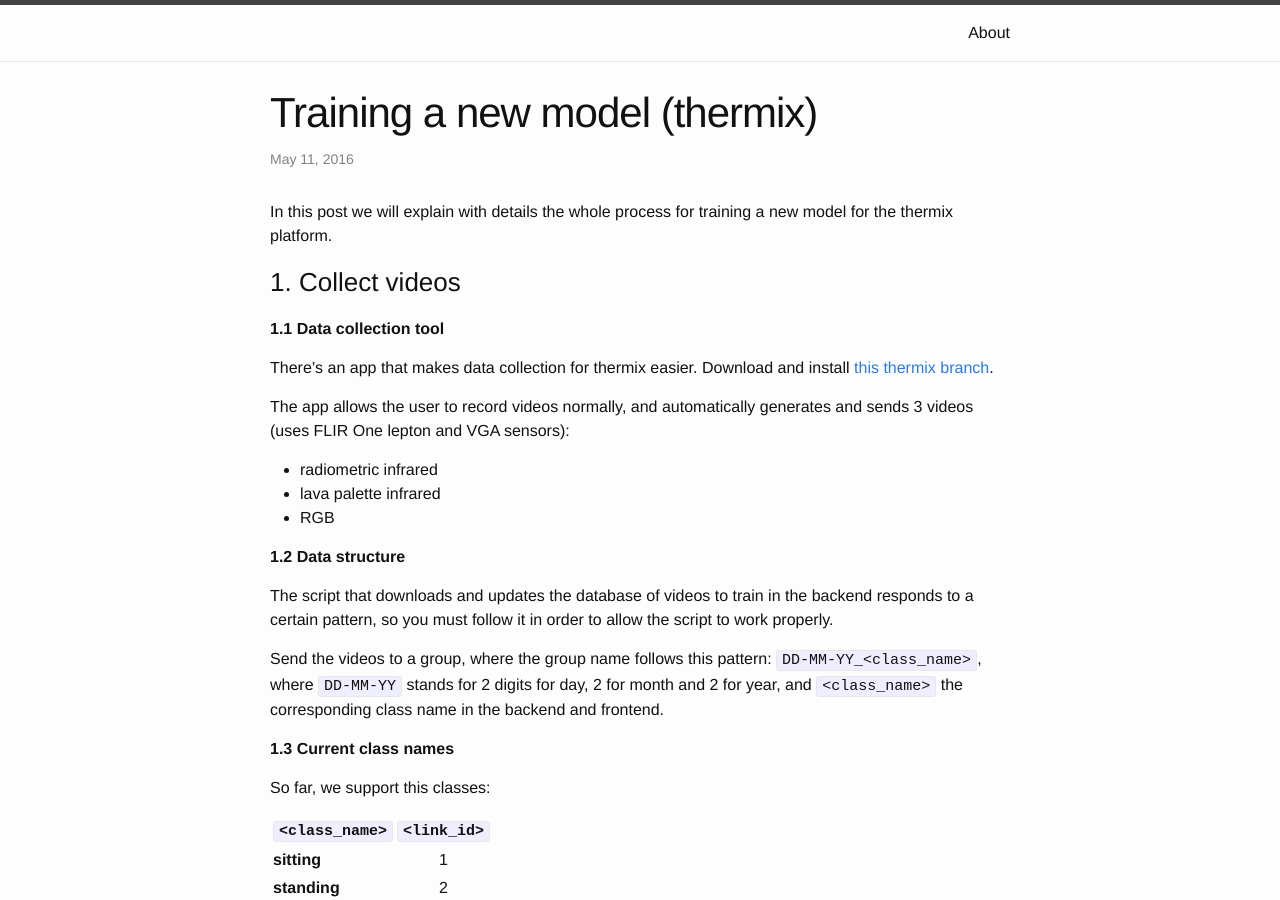
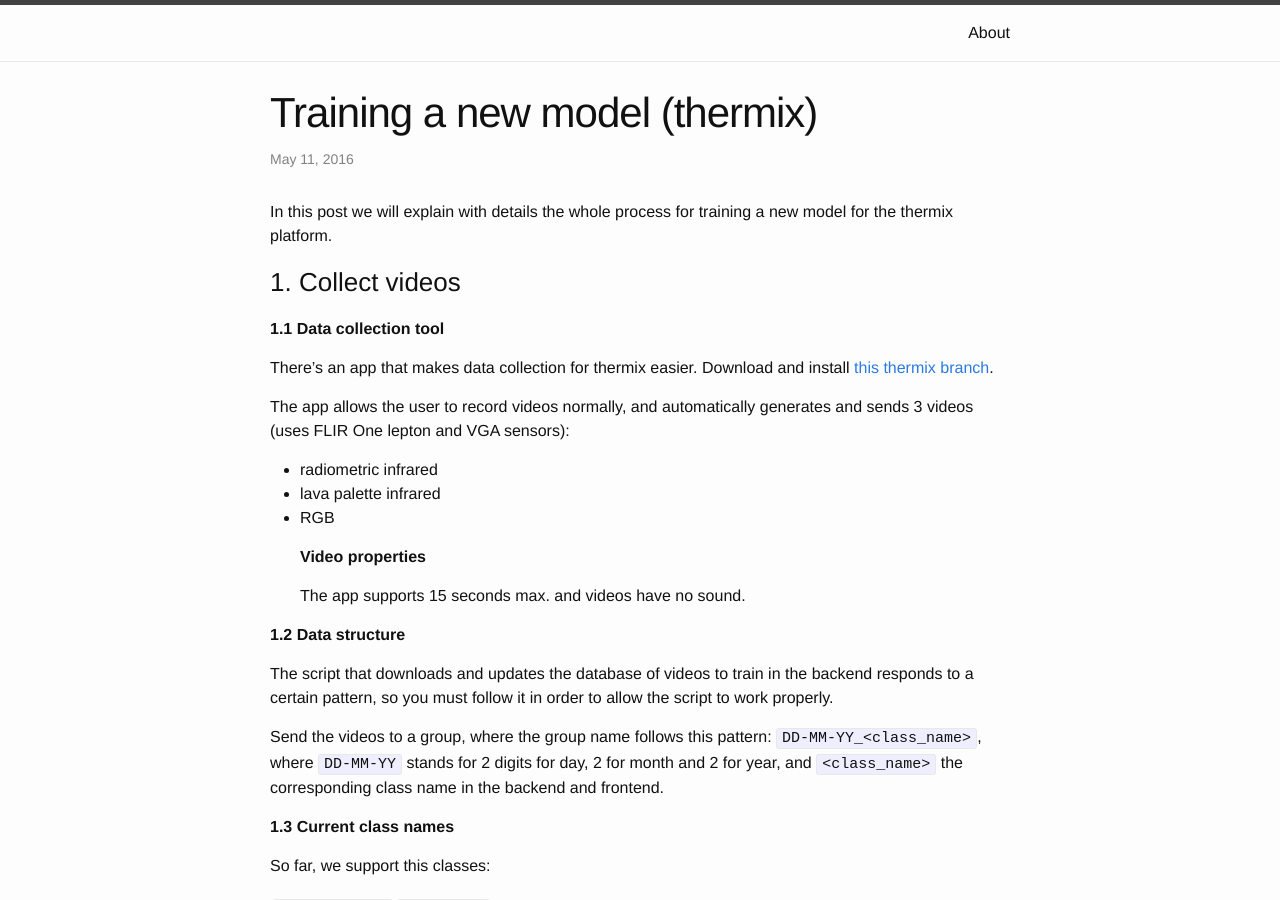
Before and after one commit to blusa/blusa.github.io, a Jekyll site: the page built from _posts/2016-06-11-training-for-thermix.md, in a window 1280 px wide and 900 px high. Built offline with Jekyll 4.4.1, drawn with Linux system fonts in a browser that asks for light colours.

Commit message:
video properties added

```diff
--- a/_posts/2016-06-11-training-for-thermix.md
+++ b/_posts/2016-06-11-training-for-thermix.md
@@ -16,6 +16,11 @@
 - radiometric infrared
 - lava palette infrared
 - RGB
+
+  __Video properties__
+
+  The app supports 15 seconds max. and videos have no sound.
+
 
 __1.2 Data structure__
 
```
